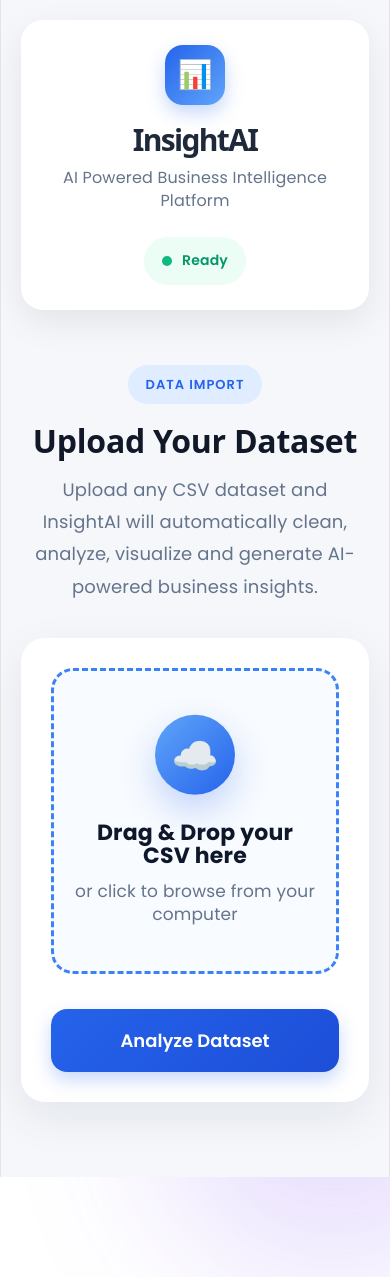
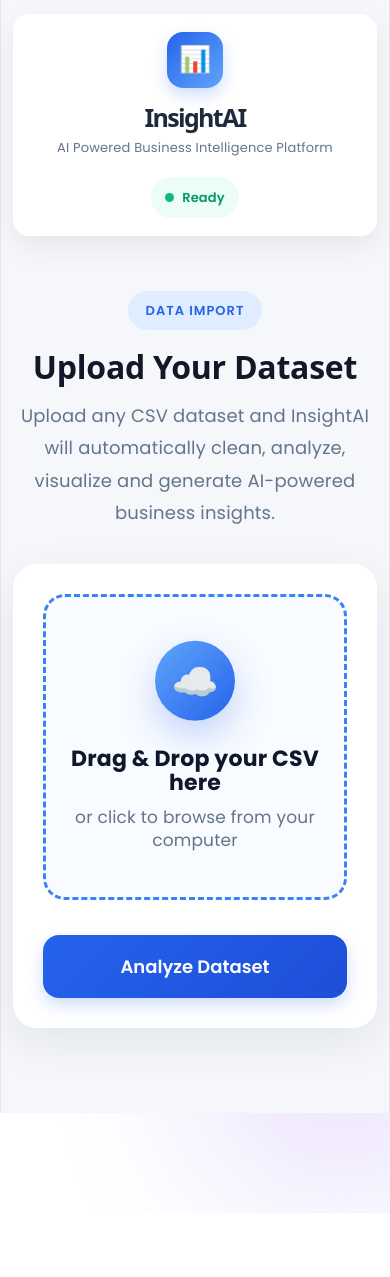
Before and after one commit to sam-purnpatre04/InsightAI, a React app in the folder frontend/: page / in a window 390 px wide. Shown: the top 1277 px of the page. After the commit the page ends 1213 px from the top, so only its background shows below. Built offline with nearby package versions, Linux system fonts and the light colour scheme; the HTML template or start-up script is replaced by a standard one.

Commit message:
updated structure

```diff
--- a/frontend/src/App.css
+++ b/frontend/src/App.css
@@ -4,384 +4,361 @@ GOOGLE FONT
 
 @import url("https://fonts.googleapis.com/css2?family=Poppins:wght@300;400;500;600;700&display=swap");
 
+
 /* =====================================================
 GLOBAL
 ===================================================== */
 
-*{
-    margin:0;
-    padding:0;
-    box-sizing:border-box;
-    font-family:"Poppins",sans-serif;
+* {
+    margin: 0;
+    padding: 0;
+    box-sizing: border-box;
+    font-family: "Poppins", sans-serif;
 }
 
-body{
+html {
+    scroll-behavior: smooth;
+}
 
-    background:#f5f7fb;
+body {
+    background: #f5f7fb;
+    color: #1e293b;
+    overflow-x: hidden;
+}
 
-    color:#1e293b;
-
-    overflow-x:hidden;
-}
 
 /* =====================================================
 APP
 ===================================================== */
 
-.app{
+.app {
+    position: relative;
+    min-height: 100vh;
 
-    position:relative;
+    /* Reduced from 40px */
+    padding: 24px 32px 50px;
+}
 
-    min-height:100vh;
-
-    padding:40px;
-
-}
 
 /* =====================================================
 BACKGROUND
 ===================================================== */
 
-.bg-circle{
-
-    position:absolute;
-
-    border-radius:50%;
-
-    filter:blur(80px);
-
-    opacity:.20;
-
-    z-index:-1;
-
+.bg-circle {
+    position: absolute;
+    border-radius: 50%;
+    filter: blur(80px);
+    opacity: 0.16;
+    z-index: -1;
 }
 
-.bg-circle-1{
+.bg-circle-1 {
+    width: 300px;
+    height: 300px;
 
-    width:350px;
+    background: #3b82f6;
 
-    height:350px;
-
-    background:#3b82f6;
-
-    top:-80px;
-
-    left:-80px;
-
+    top: -100px;
+    left: -100px;
 }
 
-.bg-circle-2{
+.bg-circle-2 {
+    width: 300px;
+    height: 300px;
 
-    width:350px;
+    background: #8b5cf6;
 
-    height:350px;
+    right: -100px;
+    bottom: -100px;
+}
 
-    background:#8b5cf6;
-
-    right:-120px;
-
-    bottom:-100px;
-
-}
 
 /* =====================================================
 HEADER
 ===================================================== */
 
-.hero{
+.hero {
+    width: 100%;
+    max-width: 1320px;
 
-    max-width:1500px;
+    margin: 0 auto 24px;
 
-    margin:auto;
+    background: white;
 
-    margin-bottom:35px;
+    border-radius: 20px;
 
-    background:white;
+    /* Reduced */
+    padding: 22px 30px;
 
-    border-radius:22px;
+    display: flex;
+    justify-content: space-between;
+    align-items: center;
 
-    padding:30px 40px;
-
-    display:flex;
-
-    justify-content:space-between;
-
-    align-items:center;
-
-    box-shadow:0 12px 35px rgba(0,0,0,.08);
-
+    box-shadow: 0 10px 28px rgba(0, 0, 0, 0.07);
 }
 
-.hero-content{
-
-    display:flex;
-
-    align-items:center;
-
-    gap:18px;
-
+.hero-content {
+    display: flex;
+    align-items: center;
+    gap: 16px;
 }
 
-.logo{
 
-    width:70px;
+/* =====================================================
+LOGO
+===================================================== */
 
-    height:70px;
+.logo {
+    width: 60px;
+    height: 60px;
 
-    border-radius:18px;
+    border-radius: 16px;
 
-    background:linear-gradient(135deg,#2563eb,#60a5fa);
+    background: linear-gradient(
+        135deg,
+        #2563eb,
+        #60a5fa
+    );
 
-    color:white;
+    color: white;
 
-    display:flex;
+    display: flex;
+    justify-content: center;
+    align-items: center;
 
-    justify-content:center;
+    font-size: 28px;
 
-    align-items:center;
+    flex-shrink: 0;
 
-    font-size:32px;
-
-    box-shadow:0 8px 18px rgba(37,99,235,.25);
-
+    box-shadow: 0 7px 16px rgba(37, 99, 235, 0.22);
 }
 
-.hero h1{
 
-    font-size:40px;
+/* =====================================================
+HERO TEXT
+===================================================== */
 
-    color:#1e293b;
-
-    margin:0;
-
-    font-weight:700;
-
-    line-height:1.1;
-
-}
-.hero p{
-
-    color:#64748b;
-
-    font-size:16px;
-
-    margin:0;
-
+.hero-text {
+    display: flex;
+    flex-direction: column;
+    gap: 4px;
 }
 
-.hero p{
+.hero h1 {
+    font-size: 34px;
 
-    color:#64748b;
+    color: #1e293b;
 
-    font-size:16px;
+    margin: 0;
 
+    font-weight: 700;
+
+    line-height: 1.1;
 }
 
-.hero-right{
+.hero p {
+    color: #64748b;
 
-    display:flex;
+    font-size: 15px;
 
-    align-items:center;
-
-    gap:10px;
-
-    background:#ecfdf5;
-
-    color:#059669;
-
-    padding:12px 18px;
-
-    border-radius:40px;
-
-    font-weight:600;
-
-    font-size:14px;
-
+    margin: 0;
 }
 
-.status-dot{
 
-    width:10px;
+/* =====================================================
+STATUS
+===================================================== */
 
-    height:10px;
+.hero-right {
+    display: flex;
+    align-items: center;
+    gap: 8px;
 
-    border-radius:50%;
+    background: #ecfdf5;
 
-    background:#10b981;
+    color: #059669;
 
+    padding: 10px 16px;
+
+    border-radius: 40px;
+
+    font-weight: 600;
+
+    font-size: 13px;
+
+    white-space: nowrap;
 }
+
+.status-dot {
+    width: 9px;
+    height: 9px;
+
+    border-radius: 50%;
+
+    background: #10b981;
+}
+
 
 /* =====================================================
 UPLOAD
 ===================================================== */
 
-.upload-wrapper{
+.upload-wrapper {
+    width: 100%;
+    max-width: 1320px;
 
-    max-width:1500px;
+    margin: 0 auto 28px;
+}
 
-    margin:auto;
-
-    margin-bottom:35px;
-
-}
 
 /* =====================================================
 DASHBOARD
 ===================================================== */
 
-.dashboard-wrapper{
+.dashboard-wrapper {
+    width: 100%;
+    max-width: 1320px;
 
-    max-width:1500px;
+    margin: 0 auto;
+}
 
-    margin:auto;
-
-}
 
 /* =====================================================
 BUTTON
 ===================================================== */
 
-button{
+button {
+    border: none;
 
-    border:none;
+    cursor: pointer;
 
-    cursor:pointer;
+    background: linear-gradient(
+        135deg,
+        #2563eb,
+        #3b82f6
+    );
 
-    background:linear-gradient(135deg,#2563eb,#3b82f6);
+    color: white;
 
-    color:white;
+    padding: 12px 26px;
 
-    padding:14px 30px;
+    border-radius: 11px;
 
-    border-radius:12px;
+    font-size: 15px;
 
-    font-size:15px;
+    font-weight: 600;
 
-    font-weight:600;
+    transition: 0.3s;
 
-    transition:.3s;
-
-    box-shadow:0 8px 18px rgba(37,99,235,.25);
-
+    box-shadow: 0 7px 16px rgba(37, 99, 235, 0.22);
 }
 
-button:hover{
+button:hover {
+    transform: translateY(-2px);
 
-    transform:translateY(-3px);
+    box-shadow: 0 10px 20px rgba(37, 99, 235, 0.3);
+}
 
-    box-shadow:0 12px 24px rgba(37,99,235,.35);
-
-}
 
 /* =====================================================
 SCROLLBAR
 ===================================================== */
 
-::-webkit-scrollbar{
-
-    width:10px;
-
+::-webkit-scrollbar {
+    width: 9px;
 }
 
-::-webkit-scrollbar-thumb{
+::-webkit-scrollbar-thumb {
+    background: #cbd5e1;
 
-    background:#cbd5e1;
-
-    border-radius:20px;
-
+    border-radius: 20px;
 }
 
-::-webkit-scrollbar-thumb:hover{
+::-webkit-scrollbar-thumb:hover {
+    background: #94a3b8;
+}
 
-    background:#94a3b8;
-
-}
 
 /* =====================================================
 RESPONSIVE
 ===================================================== */
 
-@media(max-width:1000px){
+@media (max-width: 1000px) {
 
-.hero{
+    .hero {
+        flex-direction: column;
 
-    flex-direction:column;
+        gap: 18px;
 
-    gap:25px;
-
-    text-align:center;
-
+        text-align: center;
     }
 
-.hero-content{
-
-    flex-direction:column;
-
+    .hero-content {
+        flex-direction: column;
     }
 
+    .hero-text {
+        align-items: center;
     }
-.hero-text{
-
-    display:flex;
-
-    flex-direction:column;
-
-    gap:10px;
-
 }
 
-.logo{
 
-    width:70px;
+/* =====================================================
+TABLET
+===================================================== */
 
-    height:70px;
+@media (max-width: 768px) {
 
-    border-radius:18px;
-
-    background:linear-gradient(135deg,#2563eb,#60a5fa);
-
-    color:white;
-
-    display:flex;
-
-    justify-content:center;
-
-    align-items:center;
-
-    font-size:32px;
-
-    box-shadow:0 8px 18px rgba(37,99,235,.25);
-
+    .app {
+        padding: 18px 16px 40px;
     }
 
-@media(max-width:768px){
-
-.app{
-
-    padding:20px;
-
+    .hero {
+        padding: 20px;
     }
 
-.hero{
-
-    padding:25px;
-
+    .hero h1 {
+        font-size: 28px;
     }
 
-.hero h1{
-
-    font-size:30px;
-
+    .hero p {
+        font-size: 14px;
     }
 
-.logo{
+    .logo {
+        width: 56px;
+        height: 56px;
 
-    width:60px;
-
-    height:60px;
-
-    font-size:28px;
-
+        font-size: 26px;
     }
 
+    .hero-right {
+        padding: 9px 14px;
     }
+}
+
+
+/* =====================================================
+SMALL MOBILE
+===================================================== */
+
+@media (max-width: 480px) {
+
+    .app {
+        padding: 14px 12px 30px;
+    }
+
+    .hero {
+        border-radius: 16px;
+
+        padding: 18px 15px;
+    }
+
+    .hero h1 {
+        font-size: 25px;
+    }
+
+    .hero p {
+        font-size: 13px;
+    }
+}
```
Lines whose indentation alone changed are shown as unchanged.
